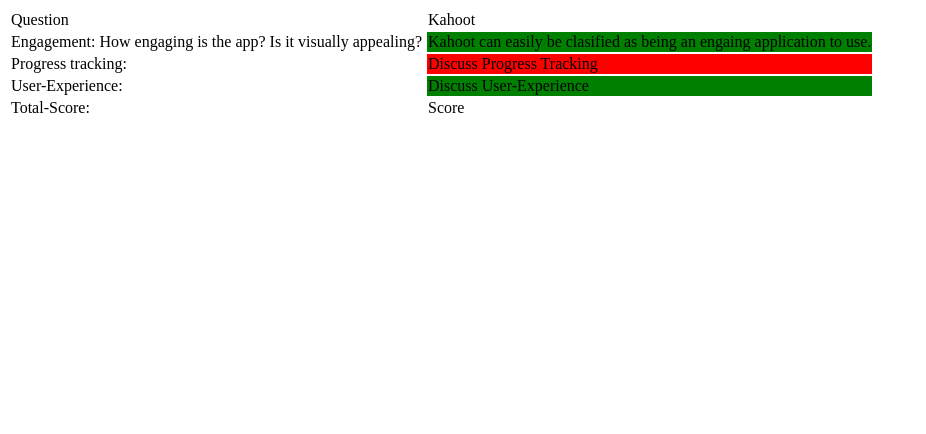
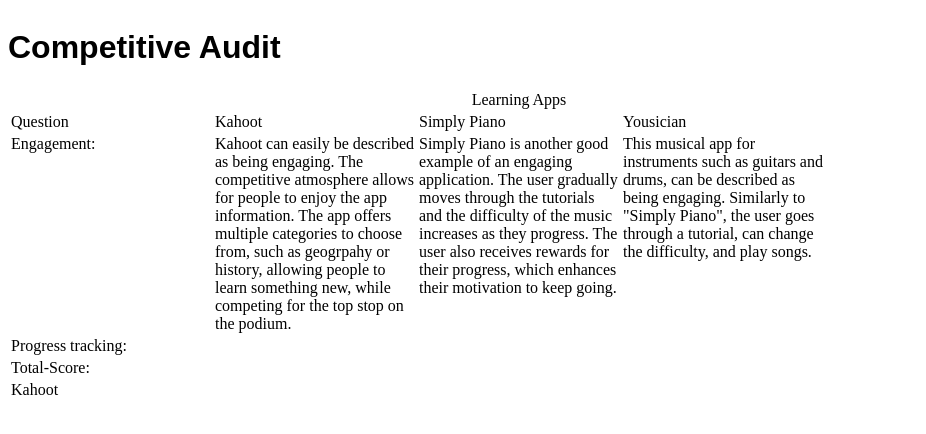
Before and after one commit to KenPowerClassroom/ixd-project-2024-SeanKroczek, a plain HTML site: page audit.html in a window 1280 px wide. Shown: the whole page, without its empty margins (0-926 px from the left). Drawn offline with Linux system fonts and the light colour scheme.

Commit message:
added competitive audit

```diff
--- a/audit.html
+++ b/audit.html
@@ -2,43 +2,45 @@
     <link rel="stylesheet" type="text/css" href="./styles.css">
 <body>
 
-    <div id="Q">
-        <table>
+<div>
+<h1 id="title">Competitive Audit</h1>
+    <table id="audit">
+        <tr>
+            <td>&nbsp;</td>
+            <td colspan= "3" id="apps">Learning Apps</td>
+        </tr>
         <tr>
             <td>Question</td>
+            <td>Kahoot</td>
+            <td>Simply Piano</td>
+            <td>Yousician</td>
         </tr>
         <tr>
-                <td>Engagement: How engaging is the app? Is it visually appealing? </td>
+            <td>Engagement: </td>
+            <td>Kahoot can easily be described as being engaging.
+                The competitive atmosphere allows for people to enjoy the app
+                information. The app offers multiple categories to choose from, such as geogrpahy or history,
+                allowing people to learn something new, while competing for the top stop on the podium.</td>
+            <td>Simply Piano is another good example of an engaging application.
+                The user gradually moves through the tutorials and the difficulty of the music
+                increases as they progress. The user also receives rewards for their progress, which
+                enhances their motivation to keep going.</td>
+            <td>This musical app for instruments such as guitars and drums, can be described as being
+                engaging. Similarly to "Simply Piano", the user goes through a tutorial, can change the
+                difficulty, and play songs.
+            </td>
         </tr>
         <tr>
             <td>Progress tracking: </td>
         </tr>
         <tr>
-                <td>User-Experience:</td>
-            </tr>
-            <tr>
             <td>Total-Score:</td>
         </tr>
-        </table>
-    </div>
-
-    <div>
-        <table id="Menu">
         <tr>
             <td>Kahoot</td>
         </tr>
         <tr>
-                <td id="Good">Kahoot can easily be clasified as being an engaing application to use.</td>
-            </tr>
-            <tr>
-                <td id="Bad">Discuss Progress Tracking</td>
-            </tr>
-            <tr>
-                <td id="Good">Discuss User-Experience</td>
-            </tr>
-            <tr>
-                <td>Score</td>
-            </tr>
+
         </table>
     </div>
 </body>
--- a/styles.css
+++ b/styles.css
@@ -29,9 +29,18 @@
 }
 
 #Good{
-    background-color: green;
+    background-color: greenyellow;
 }
 
 #Bad{
     background-color: red;
 }
+
+#audit td{
+    width: 200px;
+    vertical-align: top;
+}
+#apps
+{
+    text-align: center;
+}
```
Lines whose indentation alone changed are shown as unchanged.
